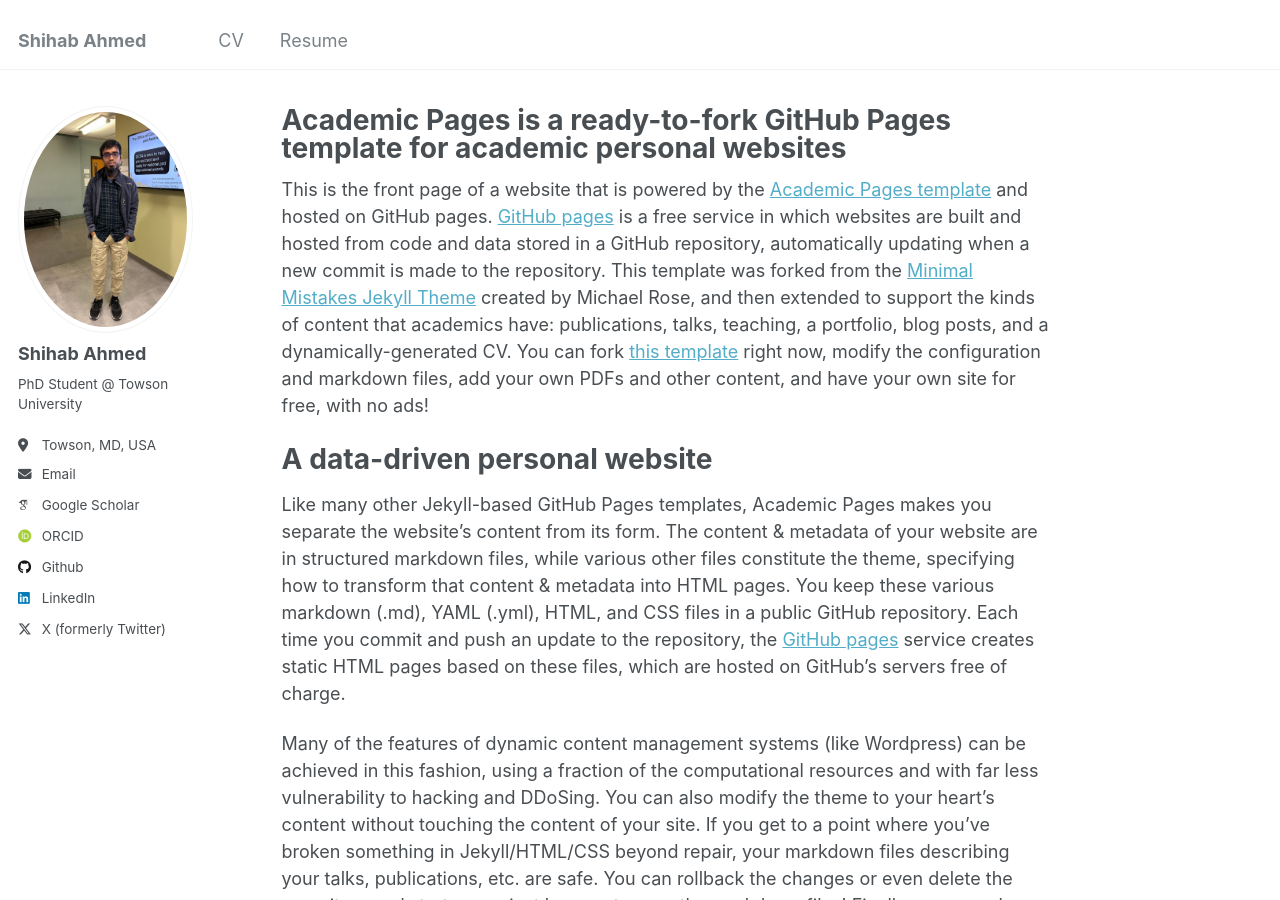
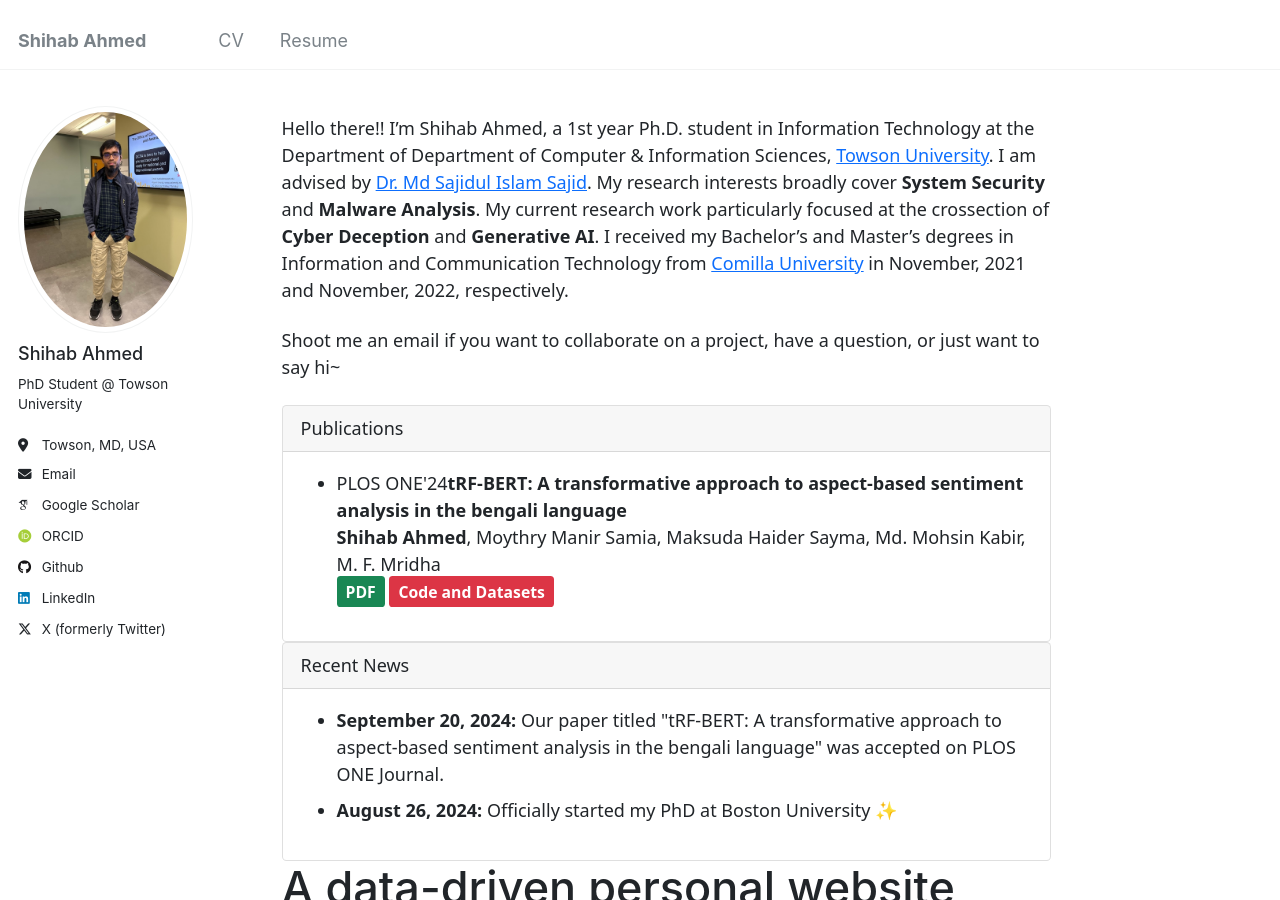
Before and after one commit to sahmed09/sahmed09.github.io, a Jekyll site: the page built from _pages/about.md, in a window 1280 px wide and 900 px high. Built offline with Jekyll 4.4.1, drawn with Linux system fonts in a browser that asks for light colours; some web fonts are replaced.

Commit message:
Update about.md

```diff
--- a/_pages/about.md
+++ b/_pages/about.md
@@ -1,13 +1,50 @@
 ---
 permalink: /
-title: "Academic Pages is a ready-to-fork GitHub Pages template for academic personal websites"
+title: ""
 author_profile: true
 redirect_from:
   - /about/
   - /about.html
 ---
+<head>
+<link href="https://cdn.jsdelivr.net/npm/bootstrap@5.0.2/dist/css/bootstrap.min.css" rel="stylesheet" integrity="sha384-EVSTQN3/azprG1Anm3QDgpJLIm9Nao0Yz1ztcQTwFspd3yD65VohhpuuCOmLASjC" crossorigin="anonymous">
+</head>
 
-This is the front page of a website that is powered by the [Academic Pages template](https://github.com/academicpages/academicpages.github.io) and hosted on GitHub pages. [GitHub pages](https://pages.github.com) is a free service in which websites are built and hosted from code and data stored in a GitHub repository, automatically updating when a new commit is made to the repository. This template was forked from the [Minimal Mistakes Jekyll Theme](https://mmistakes.github.io/minimal-mistakes/) created by Michael Rose, and then extended to support the kinds of content that academics have: publications, talks, teaching, a portfolio, blog posts, and a dynamically-generated CV. You can fork [this template](https://github.com/academicpages/academicpages.github.io) right now, modify the configuration and markdown files, add your own PDFs and other content, and have your own site for free, with no ads!
+Hello there!! I'm Shihab Ahmed, a 1st year Ph.D. student in Information Technology at the Department of Department of Computer & Information Sciences, [Towson University](https://www.towson.edu/fcsm/departments/computerinfosci/). I am advised by [Dr. Md Sajidul Islam Sajid](https://sajid36.github.io/). My research interests broadly cover **System Security** and **Malware Analysis**. My current research work particularly focused at the crossection of **Cyber Deception** and **Generative AI**. I received my Bachelor's and Master's degrees in Information and Communication Technology from [Comilla University]([https://cse.buet.ac.bd/](http://cou.ac.bd/dpict/department-details)) in November, 2021 and November, 2022, respectively.
+
+Shoot me an email if you want to collaborate on a project, have a question, or just want to say hi~
+
+<div class="card">
+  <div class="card-header">
+    Publications
+  </div>
+  <div class="card-body">
+    <ul>
+        <li>
+            <span class="label label-success">PLOS ONE'24</span><strong>tRF-BERT: A transformative approach to aspect-based sentiment analysis in the bengali language</strong><br>
+            <b>Shihab Ahmed</b>, Moythry Manir Samia, Maksuda Haider Sayma, Md. Mohsin Kabir, M. F. Mridha<br>
+            <a href="https://journals.plos.org/plosone/article?id=10.1371/journal.pone.0308050" class="btn-sm btn-success text-decoration-none"><strong>PDF</strong></a>
+            <a href="#" class="btn-sm btn-danger text-decoration-none"><strong>Code and Datasets</strong></a>
+        </li>
+    </ul>
+  </div>
+</div>
+
+<div class="card">
+  <div class="card-header">
+    Recent News
+  </div>
+  <div class="card-body">
+    <ul>
+      <li>
+        <span><strong>September 20, 2024: </strong></span> Our paper titled "tRF-BERT: A transformative approach to aspect-based sentiment analysis in the bengali language" was accepted on PLOS ONE Journal.
+      </li>
+      <li>
+        <span><strong>August 26, 2024: </strong></span> Officially started my PhD at Boston University ✨
+      </li>
+    </ul>
+  </div>
+</div>
 
 A data-driven personal website
 ======
```
